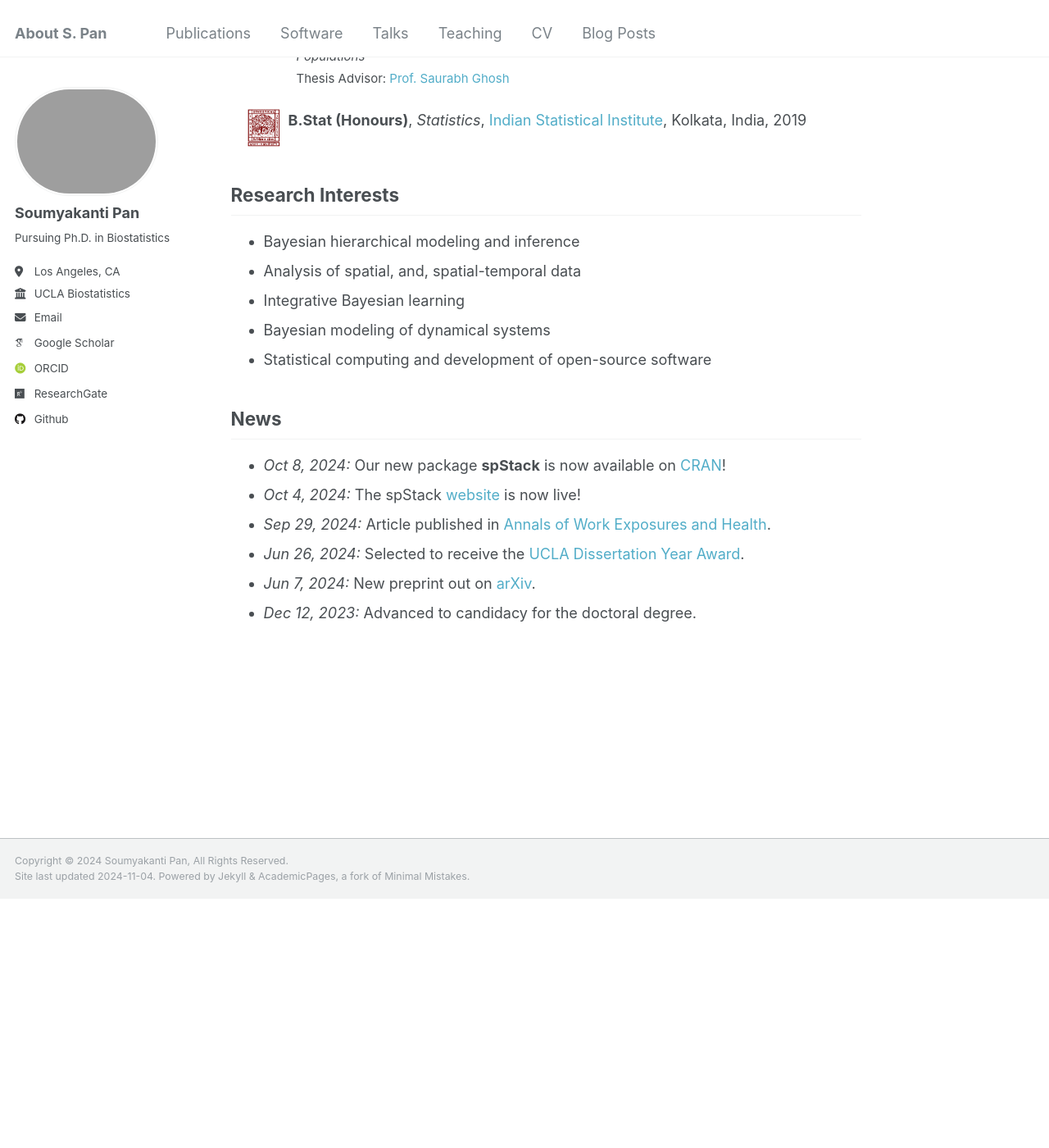
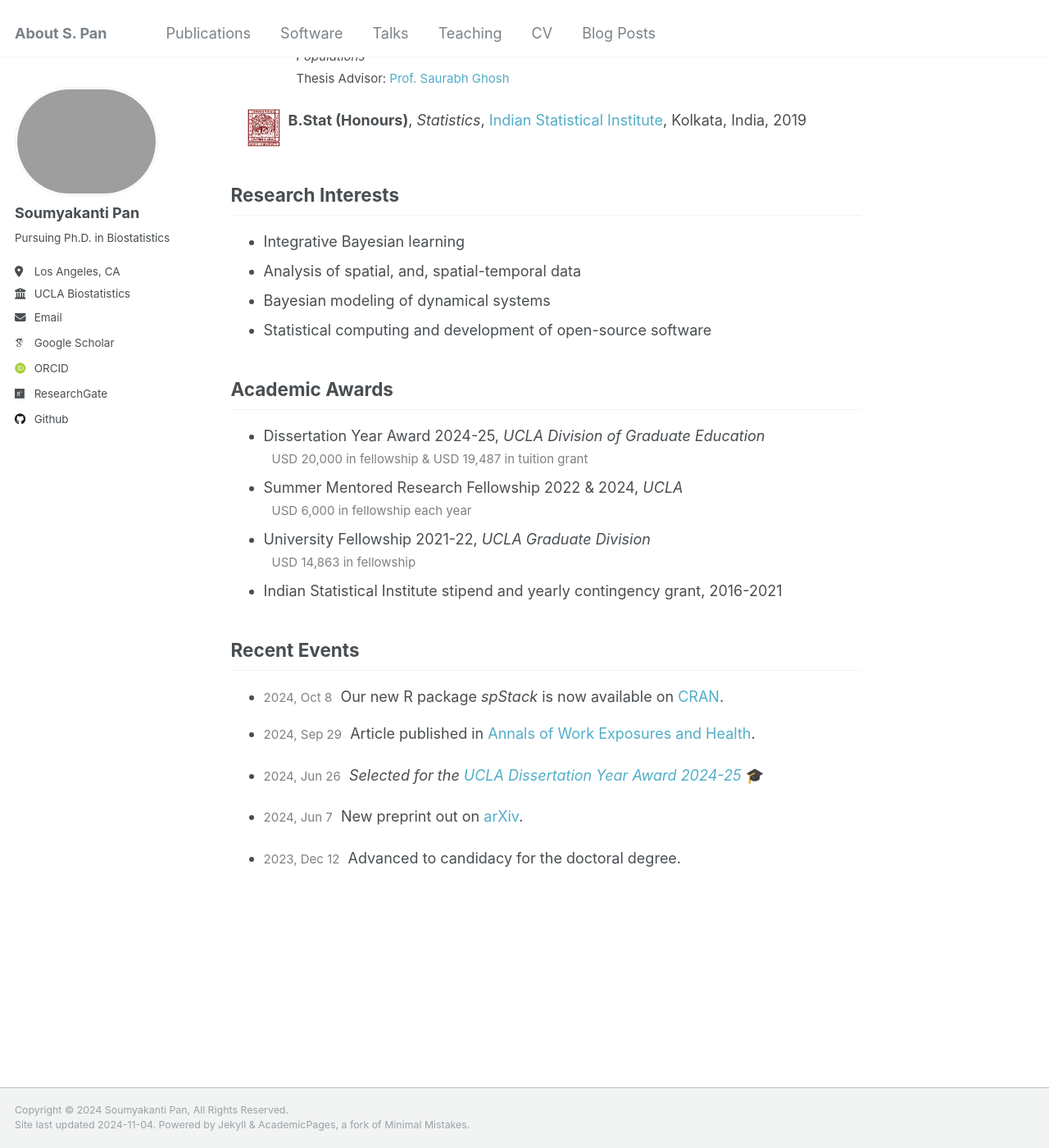
Before and after one commit to SPan-18/span-18.github.io, a Jekyll site: the page built from _pages/about.md, in a window 1280 px wide and 1400 px high, scrolled down 328 px. Shown: the whole window at 82% size. Built offline with Jekyll 4.4.1, drawn with Linux system fonts in a browser that asks for light colours; emoji names are drawn with the system emoji font; some web fonts are replaced; before the commit the page ends 1424 px from its top, so only the background shows below that.

Commit message:
Update about.md

```diff
--- a/_pages/about.md
+++ b/_pages/about.md
@@ -50,16 +50,37 @@ redirect_from:
 - **B.Stat (Honours)**, *Statistics*, [Indian Statistical Institute](https://www.isical.ac.in/), Kolkata, India, 2019<img src="../images/isi-logo.png" align="right" alt="ISI Logo" width="45" height="45" style="margin-right: 10px; margin-left: 10px;"/> -->
 
 ## Research Interests
-- Bayesian hierarchical modeling and inference
+<!-- - Bayesian hierarchical modeling and inference -->
+- Integrative Bayesian learning
 - Analysis of spatial, and, spatial-temporal data
-- Integrative Bayesian learning
 - Bayesian modeling of dynamical systems
 - Statistical computing and development of open-source software
 
-## News
-- *Oct 8, 2024:* Our new package **spStack** is now available on [CRAN](https://cran.r-project.org/package=spStack)!
+## Academic Awards
+- Dissertation Year Award 2024-25, *UCLA Division of Graduate Education*<br>
+<span style="font-size: smaller; color: grey; text-indent: -10px; padding-left: 10px;">USD 20,000 in fellowship & USD 19,487 in tuition grant</span>
+- Summer Mentored Research Fellowship 2022 & 2024, *UCLA*<br>
+<span style="font-size: smaller; color: grey; text-indent: -10px; padding-left: 10px;">USD 6,000 in fellowship each year</span>
+- University Fellowship 2021-22, *UCLA Graduate Division*<br>
+<span style="font-size: smaller; color: grey; text-indent: -10px; padding-left: 10px;">USD 14,863 in fellowship</span>
+- Indian Statistical Institute stipend and yearly contingency grant, 2016-2021
+
+## Recent Events
+- <span style="font-size: smaller; color: grey">2024, Oct 8</span>&nbsp; Our new R package *spStack* is now available on [CRAN](https://cran.r-project.org/package=spStack).
+
+<!-- * <span style="font-size: smaller; color: grey">2024, Oct 4</span>&nbsp; The spStack [website](https://span-18.github.io/spStack-dev/) is now live! -->
+
+- <span style="font-size: smaller; color: grey">2024, Sep 29</span>&nbsp; Article published in [Annals of Work Exposures and Health](https://doi.org/10.1093/annweh/wxae061).
+
+- <span style="font-size: smaller; color: grey">2024, Jun 26</span>&nbsp; *Selected for the [UCLA Dissertation Year Award 2024-25](https://grad.ucla.edu/funding/financial-aid/funding-for-continuing-students/dissertation-year-fellowship/)* :mortar_board:
+
+- <span style="font-size: smaller; color: grey">2024, Jun 7</span>&nbsp; New preprint out on [arXiv](https://arxiv.org/abs/2406.04655).
+
+- <span style="font-size: smaller; color: grey">2023, Dec 12</span>&nbsp; Advanced to candidacy for the doctoral degree.
+
+<!-- - *2024, Oct 8:* Our new package **spStack** is now available on [CRAN](https://cran.r-project.org/package=spStack)!
 - *Oct 4, 2024:* The spStack [website](https://span-18.github.io/spStack-dev/) is now live!
 - *Sep 29, 2024:* Article published in [Annals of Work Exposures and Health](https://doi.org/10.1093/annweh/wxae061).
-- *Jun 26, 2024:* Selected to receive the [UCLA Dissertation Year Award](https://grad.ucla.edu/funding/financial-aid/funding-for-continuing-students/dissertation-year-fellowship/).
+- *Jun 26, 2024:* Selected for the [UCLA Dissertation Year Award](https://grad.ucla.edu/funding/financial-aid/funding-for-continuing-students/dissertation-year-fellowship/) :mortar_board:
 - *Jun 7, 2024:* New preprint out on [arXiv](https://arxiv.org/abs/2406.04655).
-- *Dec 12, 2023:* Advanced to candidacy for the doctoral degree.
+- *Dec 12, 2023:* Advanced to candidacy for the doctoral degree. -->
```
